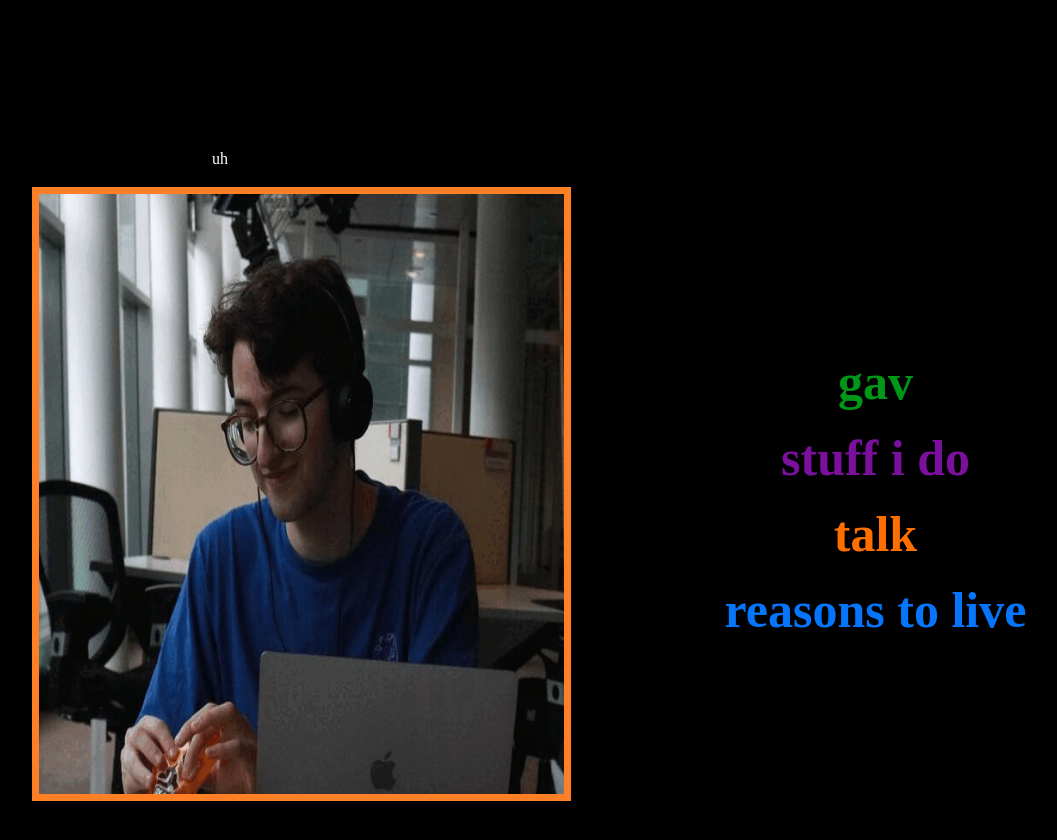
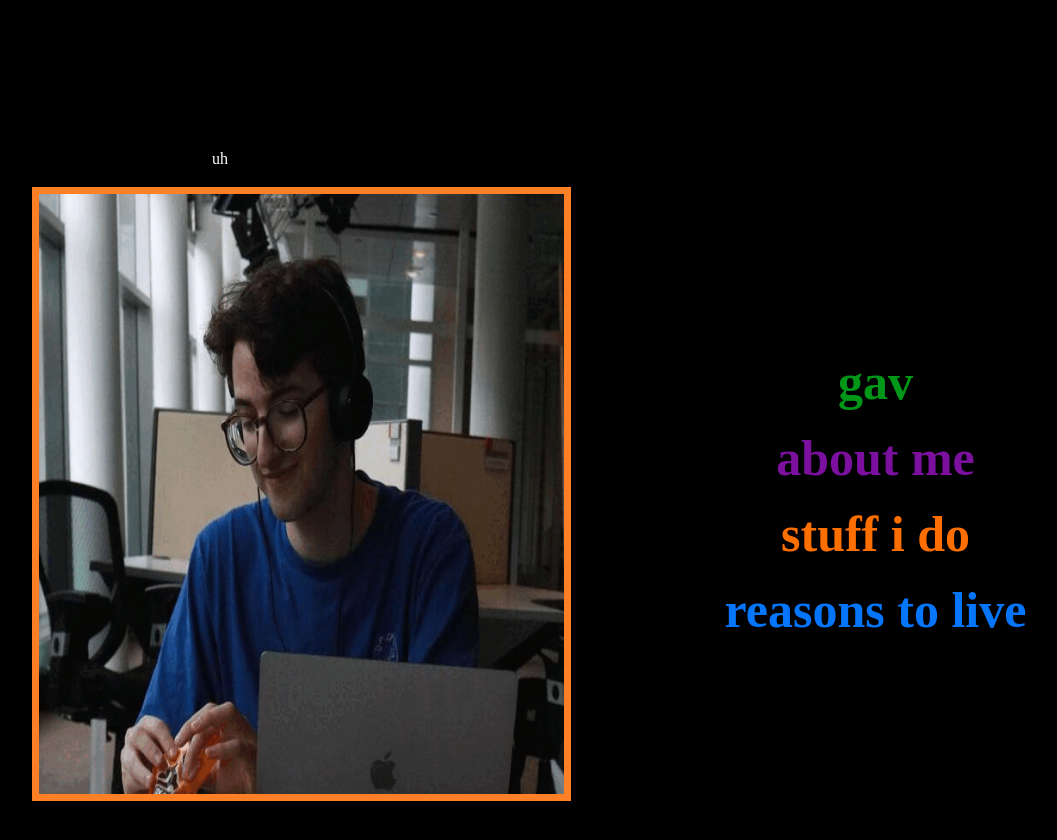
Before and after one commit to gavcubed/gavcubed.github.io, a plain HTML site: page index.html in a window 1280 px wide. Shown: the whole page, without its empty margins (111-1168 px from the left). Drawn offline with nearby package versions, Linux system fonts and the light colour scheme.

Commit message:
Update index.html

```diff
--- a/index.html
+++ b/index.html
@@ -14,8 +14,8 @@
                             <tr>
                             <th><img src="ezgif.com-animated-gif-maker.gif" class="slideshow" width="525" height="600"></th>
                             <th><a href="link1.html" class="link1">gav</a><br><br>
-                            <a href="link2.html" class="link2">stuff i do</a><br><br>
-                            <a href="link3.html" class="link3">talk</a><br><br>
+                            <a href="link2.html" class="link2">about me</a><br><br>
+                            <a href="link3.html" class="link3">stuff i do</a><br><br>
                             <a href="etc.html" class="link4">reasons to live</a></th>
                             </tr>
     </thead>
```
